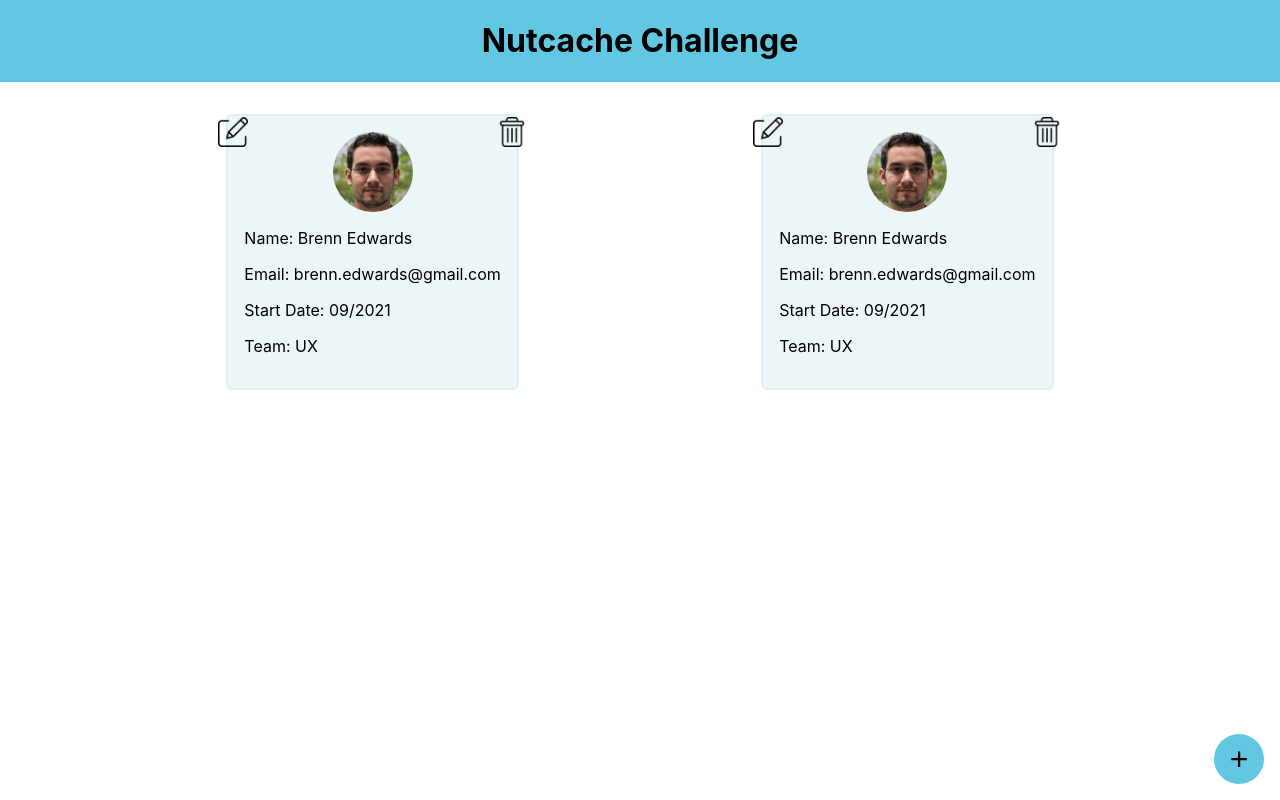
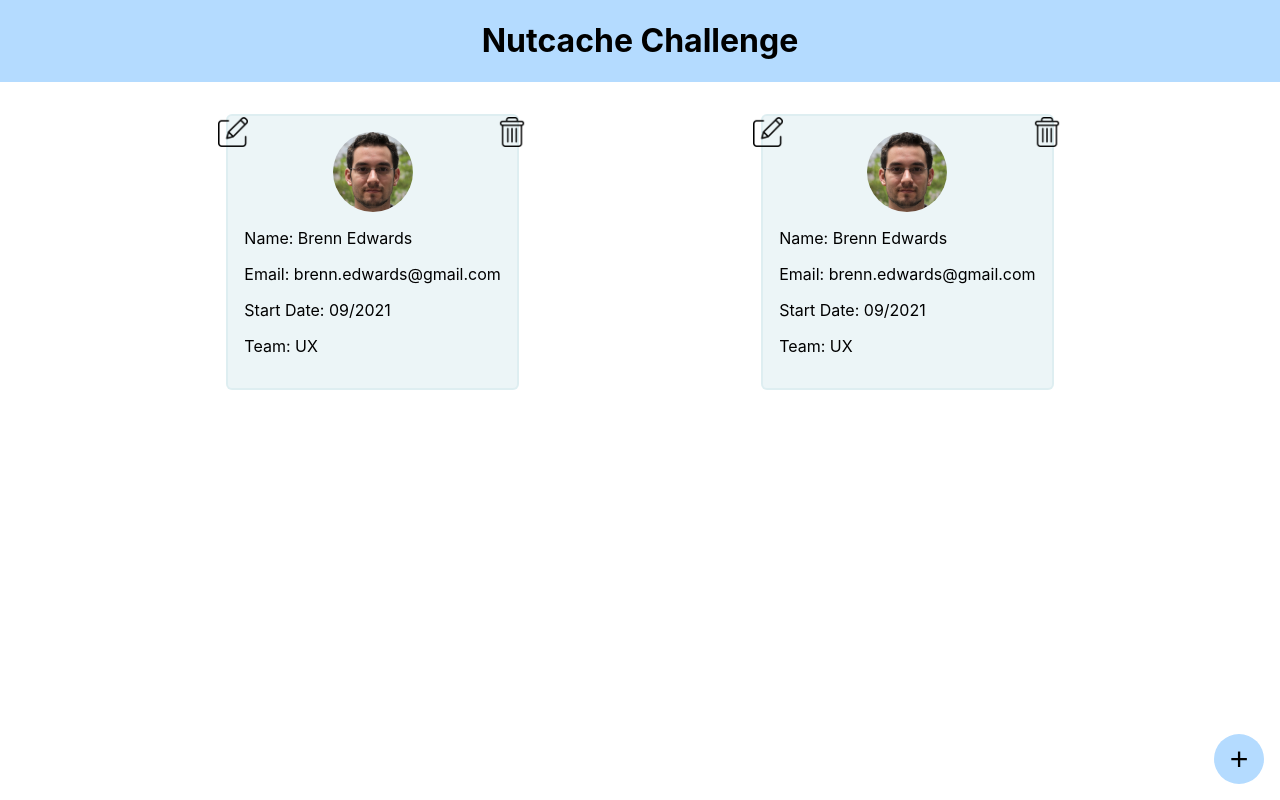
Before and after one commit to brenno-calado/nutcache-challenge-brennoNascimento, a React (Create React App) app: page / in a window 1280 px wide. Built offline with nearby package versions, Linux system fonts and the light colour scheme; no server answers.

Commit message:
change primary color

```diff
--- a/src/App.css
+++ b/src/App.css
@@ -1,5 +1,5 @@
 .create {
-  background-color: #62c7e1;
+  background-color: #b4dbff;
   border-radius: 50%;
   border: none;
   bottom: 1rem;
@@ -11,7 +11,7 @@
 }
 
 header {
-  background-color: #62c7e1;
+  background-color: #b4dbff;
   display: flex;
   justify-content: space-evenly;
 }
```
